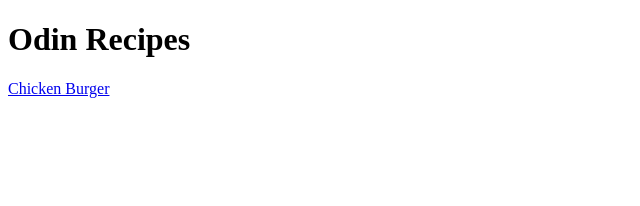
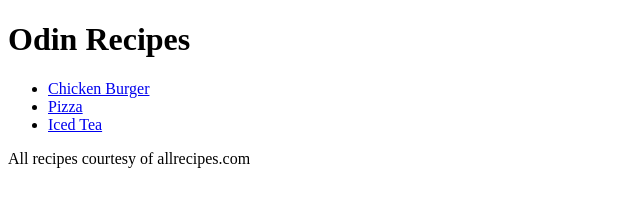
Before and after one commit to Omar717/odin-recipes, a plain HTML site: page index.html in a window 1280 px wide. Shown: the whole page, without its empty margins (0-640 px from the left). Drawn offline with Linux system fonts and the light colour scheme.

Commit message:
Add links to other recipe pages
Interactivity and content for the website

```diff
--- a/index.html
+++ b/index.html
@@ -7,6 +7,11 @@
 
     <body>
         <h1>Odin Recipes</h1>
-        <a href="recipes/chicken-burger.html">Chicken Burger</a>
+        <ul>
+            <li><a href="recipes/chicken-burger.html">Chicken Burger</a></li>
+            <li><a href="recipes/pizza.html">Pizza</a></li>
+            <li><a href="recipes/iced-tea.html">Iced Tea</a></li>
+        </ul>
+        <p>All recipes courtesy of allrecipes.com</p>
     </body>
 </html>
```
